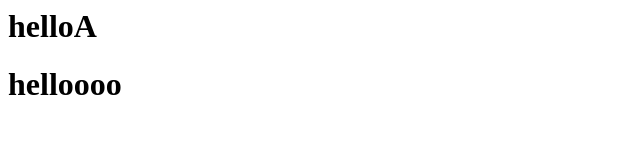
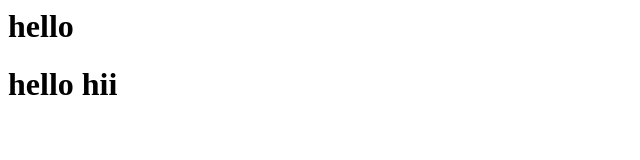
Before and after one commit to vinayak9497/coursera, a website: page index.html in a window 1280 px wide. Shown: the full height of the page, 0-640 px from the left. Drawn offline with Linux system fonts and the light colour scheme.

Commit message:
furth commit

```diff
--- a/index.html
+++ b/index.html
@@ -1,7 +1,7 @@
 <html>
     <heda></heda>
     <body>
-        <h1>helloA</h1>
-        <h1>helloooo</h1>
+        <h1>hello</h1>
+        <h1>hello hii </h1>
     </body>
 </html>
```
Also changed, not shown: package.json (added, +20 -0 lines), 2 other files.
